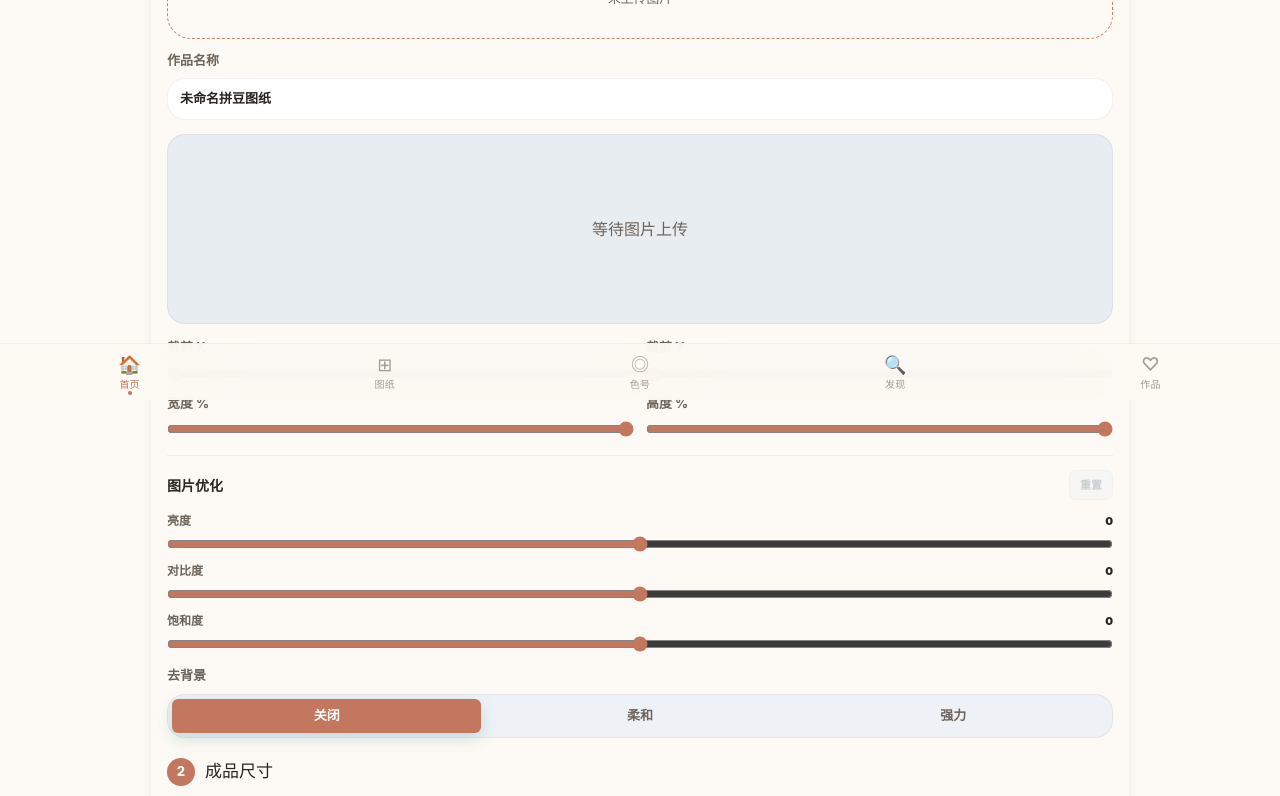
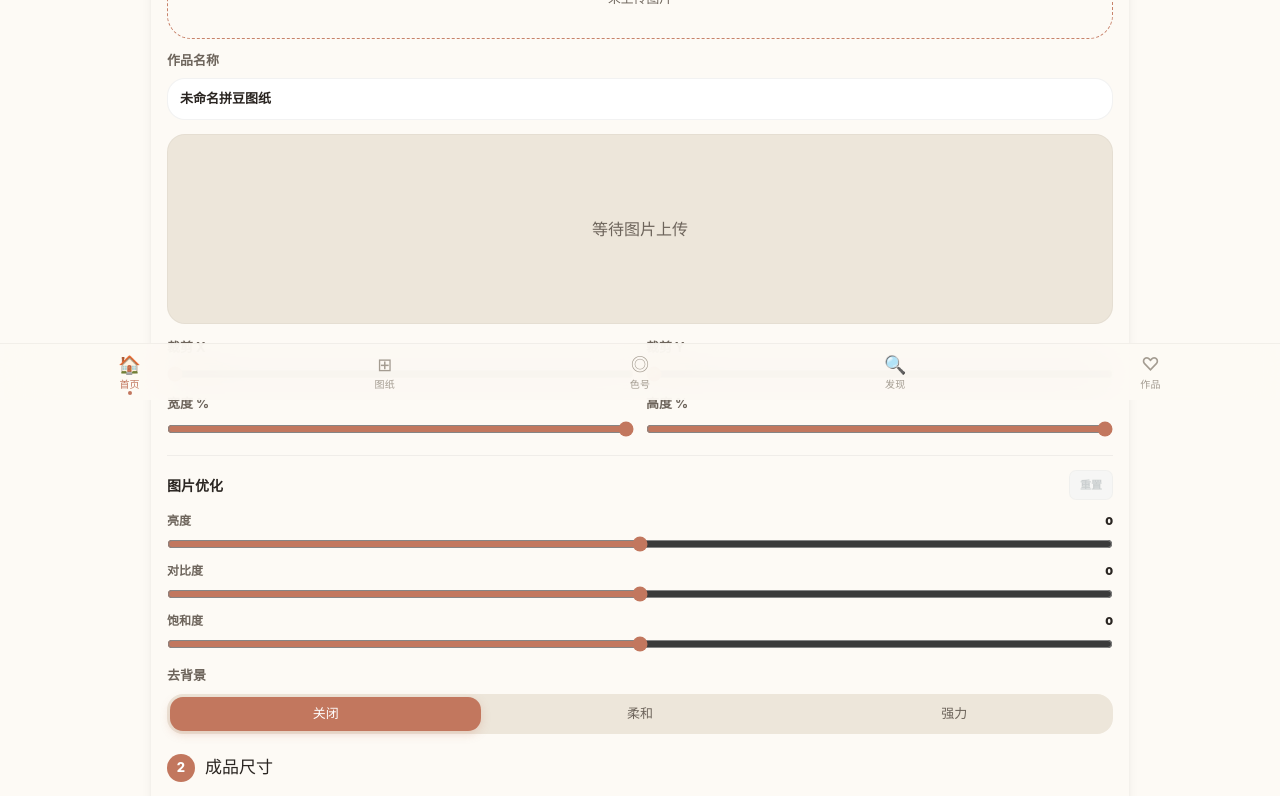
Before and after one commit to moirakk/bead-pattern-studio, a Next.js app: page / in a window 1280 px wide. Shown: the part 400-1196 px from the top of the page. Built offline with nearby package versions, Linux system fonts and the light colour scheme.

Commit message:
style: 暖色预览区、圆角控件、呼吸动画上传框、sage数据色

```diff
--- a/app/globals.css
+++ b/app/globals.css
@@ -295,8 +295,8 @@ button:disabled {
   width: 100%;
   min-height: 190px;
   margin: 14px 0;
-  background: #e8edf2;
-  border: 1px solid var(--line);
+  background: var(--warm);
+  border: 1px solid rgba(42, 37, 33, 0.04);
   border-radius: var(--r-card);
 }
 
@@ -442,27 +442,28 @@ input[type="range"] {
 .mode-toggle {
   display: grid;
   grid-template-columns: repeat(3, minmax(0, 1fr));
-  gap: 4px;
-  padding: 4px;
-  background: #eef2f6;
-  border: 1px solid var(--line);
-  border-radius: var(--r-card);
+  gap: 3px;
+  padding: 3px;
+  background: var(--warm);
+  border: none;
+  border-radius: 16px;
 }
 
 .mode-toggle button {
   min-height: 34px;
-  color: var(--muted);
+  color: var(--ink-2);
   background: transparent;
   border: 0;
-  border-radius: 6px;
+  border-radius: 13px;
   font-size: 13px;
-  font-weight: 800;
+  font-weight: 500;
+  transition: all 0.2s var(--ease-spring);
 }
 
 .mode-toggle button.active {
   color: #fff;
   background: var(--coral);
-  box-shadow: 0 6px 16px rgba(20, 107, 112, 0.18);
+  box-shadow: 0 3px 10px rgba(194, 119, 94, 0.25);
 }
 
 .pattern-stage {
```
